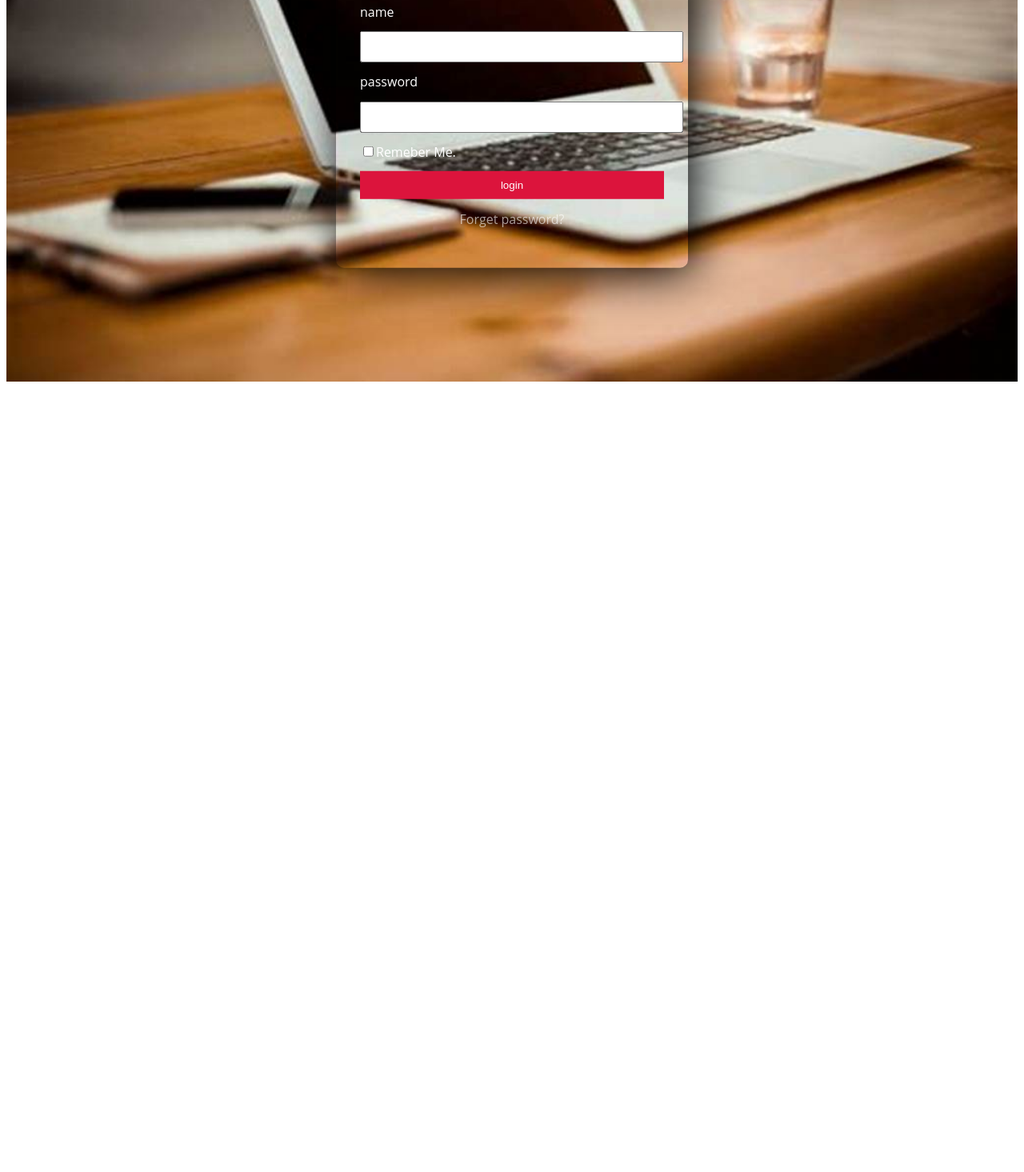
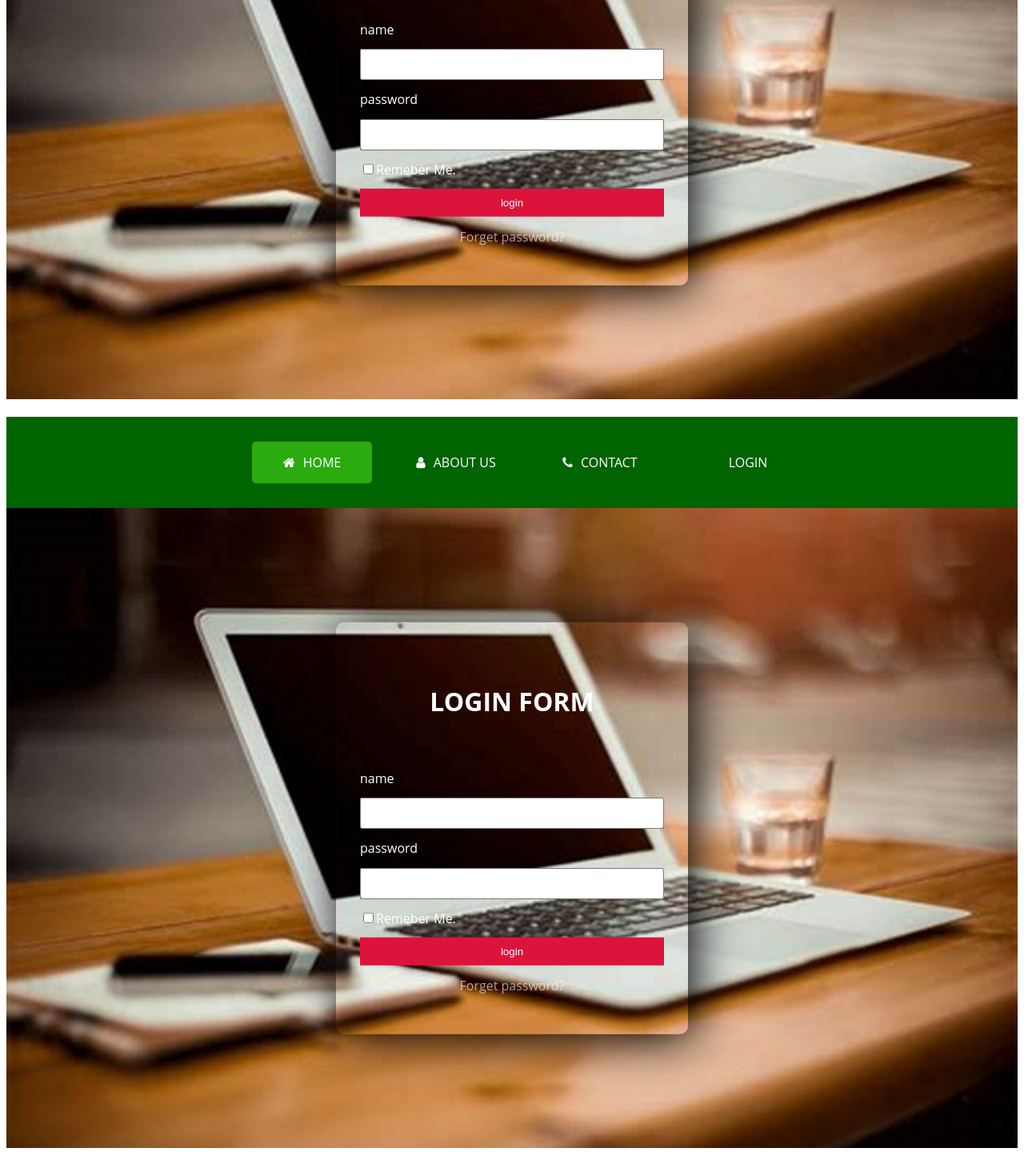
Before and after one commit to annchance/organisation, a plain HTML site: page login.html in a window 1280 px wide. Shown: the part 445-1910 px from the top of the page at 80% size. Before the commit the page ends 930 px from the top, so only its background shows below. Drawn offline with Linux system fonts and the light colour scheme.

Commit message:
Update login.html

```diff
--- a/login.html
+++ b/login.html
@@ -1,3 +1,4 @@
+<<<<<<< HEAD
 <!DOCTYPE html>
 <html lang="en">
 <head>
@@ -60,4 +61,67 @@
     </section>
 
 </body>
+=======
+<!DOCTYPE html>
+<html lang="en">
+<head>
+    <meta charset="UTF-8">
+    <meta http-equiv="X-UA-Compatible" content="IE=edge">
+    <meta name="viewport" content="width=device-width, initial-scale=1.0">
+    <title>Document</title>
+    <link rel="stylesheet" href="style.css">
+    <link rel="stylesheet" href="http://stackpath.bootstrapcdn.com/font-awesome/4.7.0/css/font-awesome.min.css">
+</head>
+<body>
+    <body>
+        <div class="menu-bar">
+        <ul>
+            <li class="active"><a href="#"><i class="fa fa-home"></i>HOME</a></li>
+            <li><a href="About us.html"><i class="fa fa-user"></i>ABOUT US</a>
+                <div class="sub-menu-1">
+                    <ul>
+                        <li><a href="#">MISSION</a></li>
+                        <li><a href="#">VISSION</a></li>
+                    </ul>
+                </div>
+            </li>
+            <li><a href="contact.html"><i class="fa fa-phone"></i>CONTACT</a></li>
+            <li><a href="login.html"><i class="fa fa-login"></i>LOGIN</a></li>
+
+        </ul>
+        </div>
+
+    <section class="bg">
+        <div class="we">
+            <h1>LOGIN FORM</h1>
+            <from action="#">
+
+                <div class="good">
+                    <label form="name">name</label>
+                    <input type="text" name="name" id="name">
+                    </div>
+
+                    <div class="good">
+                        <label for="psw">password</label>
+                        <input type="password" name="psw" id="psw">
+                    </div>
+
+                    <span><input type="checkbox">Remeber Me. </span>
+
+                    <div class="good1">
+                        <input type="submit" value="login">
+                    </div>
+
+            </from>
+            <div class="link">
+                <a href="#">Forget password?</a>
+            </div>
+
+        </div>
+
+
+    </section>
+
+</body>
+>>>>>>> ccf16f35471b5abc1628b781b2be7c05012eeb1d
 </html>
```
